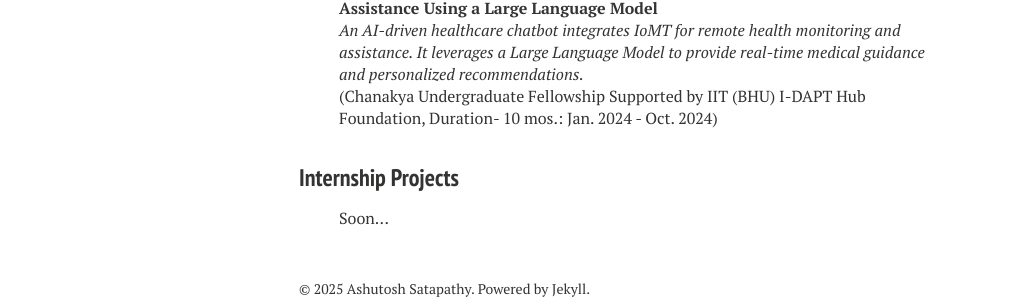
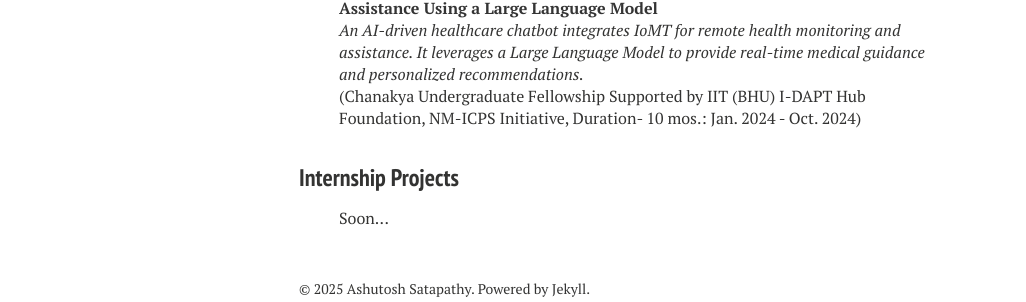
Before and after one commit to ashutoshsatapathy1990/ashutoshsatapathy1990.github.io, a Jekyll site: the page built from projects.md, in a window 1280 px wide. Shown: the part 1498-1800 px from the top of the page, without its empty margins (21-1047 px from the left). Built offline with Jekyll 4.4.1, drawn with Linux system fonts in a browser that asks for light colours; nearby versions of some CDN libraries.

Commit message:
Update projects.html

```diff
--- a/_layouts/projects.html
+++ b/_layouts/projects.html
@@ -146,7 +146,7 @@ M. Jaswanthi, Ch. Chandrika, S. Vyshnavi and Ch. Prasanna (Chanakya UG Fellows)
 <br><b><a href = https://drive.google.com/file/d/13sQRtM0qizniC8MblsvJO0GDfSY5kPOO/view?usp=sharing>An AI-Driven Healthcare Chatbot with IoMT integration for Remote Health Assistance Using a Large Language Model</a></b><br>
 <i>An AI-driven healthcare chatbot integrates IoMT for remote health monitoring and assistance. It leverages a Large Language Model to provide real-time medical guidance and personalized recommendations.</i>
 <br/>
-(Chanakya Undergraduate Fellowship Supported by IIT (BHU) I-DAPT Hub Foundation, Duration- 10 mos.: Jan. 2024 - Oct. 2024)<br/>
+(Chanakya Undergraduate Fellowship Supported by IIT (BHU) I-DAPT Hub Foundation, NM-ICPS Initiative, Duration- 10 mos.: Jan. 2024 - Oct. 2024)<br/>
 </p>
 </li>
 </ul>
```
